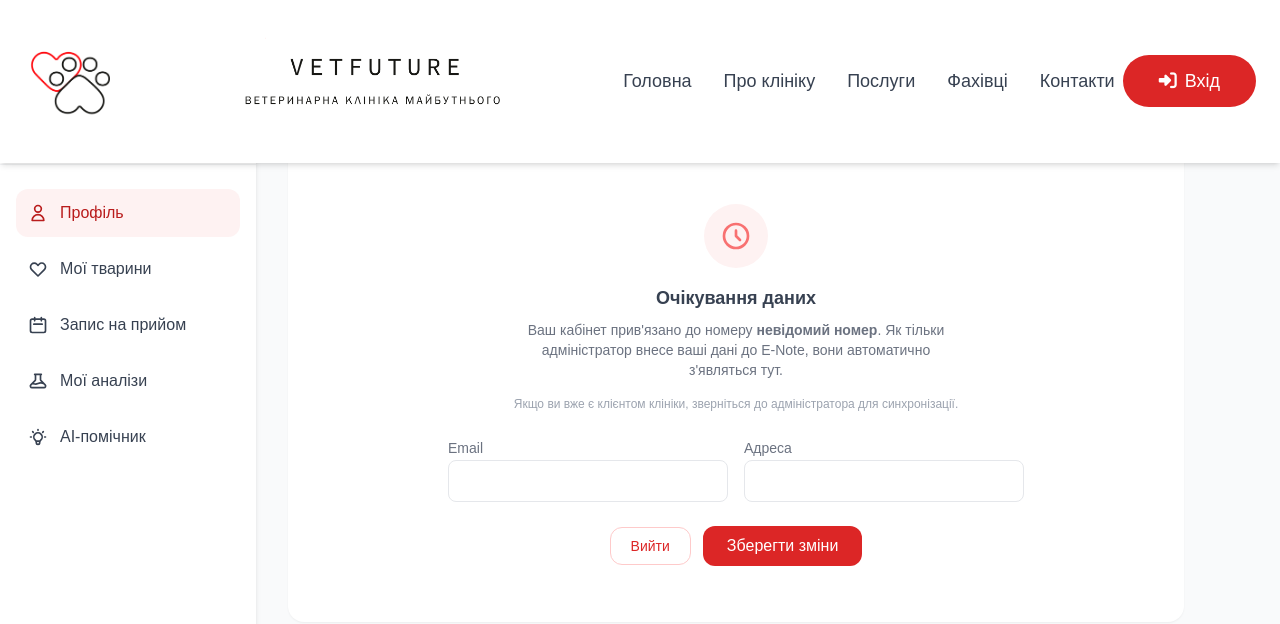
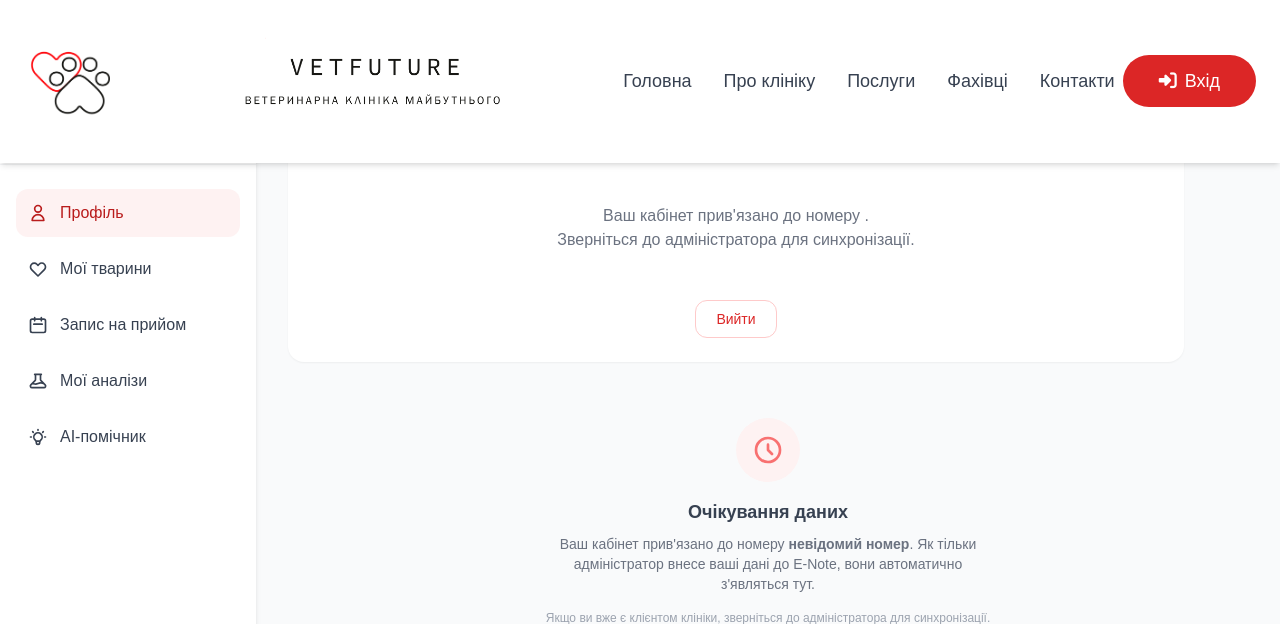
Before and after one commit to Timequeer/vetfufla, a Flask app: template templates/dashboard.html in a window 1280 px wide. Shown: the top 624 px of the page. Run offline with Flask 3, Linux system fonts and the light colour scheme; the template is opened without the code that fills it, so the values that code supplies are empty; some libraries are stand-ins or nearby versions.

Commit message:
Update dashboard.html

```diff
--- a/templates/dashboard.html
+++ b/templates/dashboard.html
@@ -45,7 +45,11 @@
   <main class="flex-1 p-4 md:p-8 pt-4 md:pt-8">
     <!-- Профіль -->
     <section id="profile" class="bg-white rounded-2xl shadow-sm p-6 mb-6 max-w-4xl">
-      <h2 class="text-2xl font-bold text-gray-800 mb-6">Профіль</h2>
+  <h2 class="text-2xl font-bold text-gray-800 mb-6">Профіль</h2>
+  <div id="profileContainer">
+    <div class="text-center text-gray-400 py-8">Завантаження...</div>
+  </div>
+</section>
 
       {% if user and user.full_name %}
       <div class="grid md:grid-cols-2 gap-4">
@@ -361,9 +365,34 @@
 fetch('/api/my-profile')
   .then(r => r.json())
   .then(profile => {
+    const container = document.getElementById('profileContainer');
     if (profile.full_name) {
-      const sidebarName = document.querySelector('#desktop-nav + p') || document.querySelector('.text-sm.text-gray-500.mt-1');
+      const parts = profile.full_name.trim().split(' ');
+      const surname = parts[0] || '';
+      const name = parts[1] || '';
+      const patronymic = parts[2] || '';
+      container.innerHTML = `
+        <div class="grid md:grid-cols-2 gap-4">
+          <div><label class="text-sm text-gray-500">Прізвище</label><p class="text-lg font-semibold text-gray-800 bg-gray-100 p-2 rounded-lg">${surname}</p></div>
+          <div><label class="text-sm text-gray-500">Ім'я</label><p class="text-lg font-semibold text-gray-800 bg-gray-100 p-2 rounded-lg">${name}</p></div>
+          <div><label class="text-sm text-gray-500">По батькові</label><p class="text-lg font-semibold text-gray-800 bg-gray-100 p-2 rounded-lg">${patronymic}</p></div>
+          <div class="md:col-span-2"><label class="text-sm text-gray-500">Номер телефону</label>
+            <p class="text-lg font-semibold text-gray-800 bg-gray-100 p-2 rounded-lg">${profile.phone || ''}</p></div>
+          <div><label class="text-sm text-gray-500">Email</label>
+            <input id="email" type="email" value="${profile.email || ''}" class="w-full p-2 border border-gray-200 rounded-lg text-gray-800 focus:outline-none focus:border-red-400"></div>
+        </div>
+        <div class="mt-6 flex gap-3 justify-end">
+          <a href="/logout" class="py-2 px-5 border border-red-200 text-red-600 hover:bg-red-50 rounded-xl text-sm font-medium transition">Вийти</a>
+          <button class="bg-red-600 hover:bg-red-700 text-white font-medium py-2 px-6 rounded-xl transition">Зберегти зміни</button>
+        </div>`;
+      // Оновлюємо сайдбар
+      const sidebarName = document.querySelector('.text-sm.text-gray-500.mt-1');
       if (sidebarName) sidebarName.textContent = 'Кабінет ' + profile.full_name;
+    } else {
+      container.innerHTML = `<p class="text-gray-500 text-center py-8">Ваш кабінет прив'язано до номеру <strong>{{ user.phone if user else '' }}</strong>.<br>Зверніться до адміністратора для синхронізації.</p>
+        <div class="mt-4 flex justify-center">
+          <a href="/logout" class="py-2 px-5 border border-red-200 text-red-600 hover:bg-red-50 rounded-xl text-sm font-medium">Вийти</a>
+        </div>`;
     }
   });
 
```
